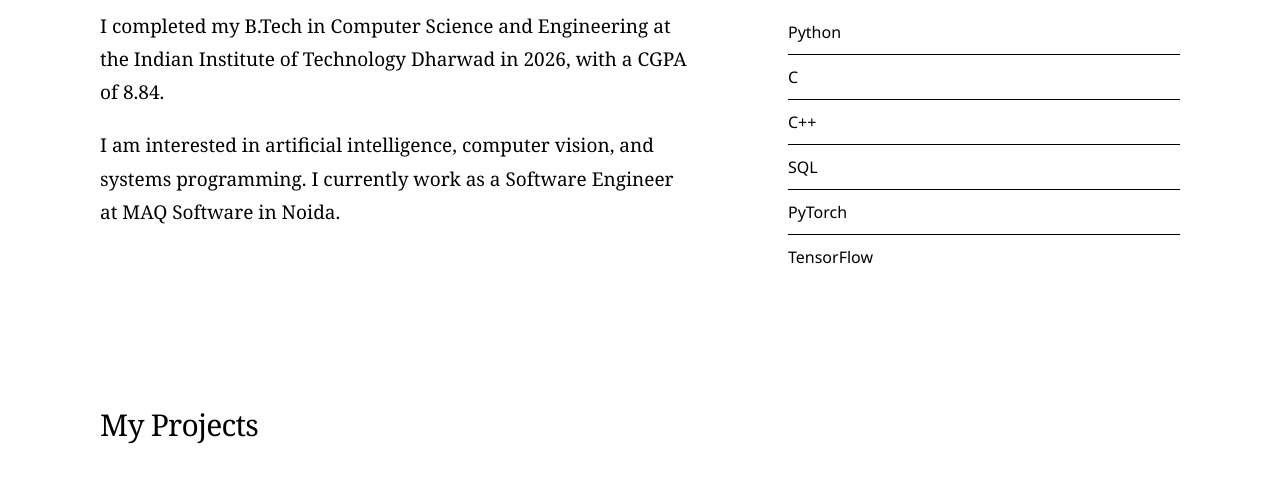
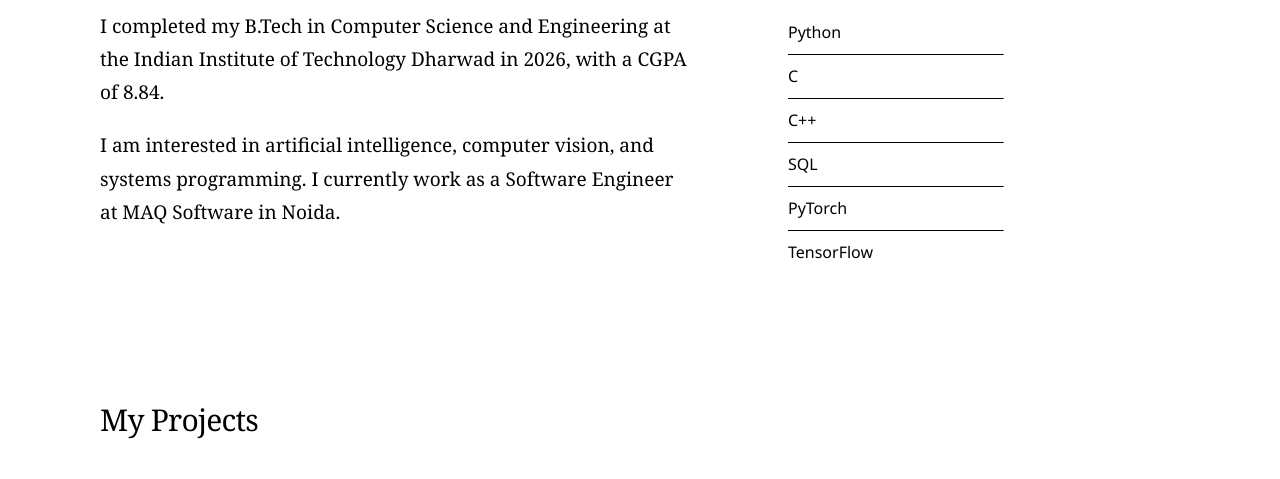
Before and after one commit to dheeraj-droid/personal-portfolio, a plain HTML site: page index.html in a window 1280 px wide. Shown: the part 698-1177 px from the top of the page. Drawn offline with Linux system fonts and the light colour scheme.

Commit message:
style: shorten skill dividers

```diff
--- a/css/style.css
+++ b/css/style.css
@@ -229,7 +229,10 @@ p {
 }
 
 .skills-list li + li {
-  border-top: 1px solid currentColor;
+  background-image: linear-gradient(currentColor, currentColor);
+  background-repeat: no-repeat;
+  background-position: left top;
+  background-size: 55% 1px;
 }
 
 /* Projects are open text rows rather than boxed cards. */
```
